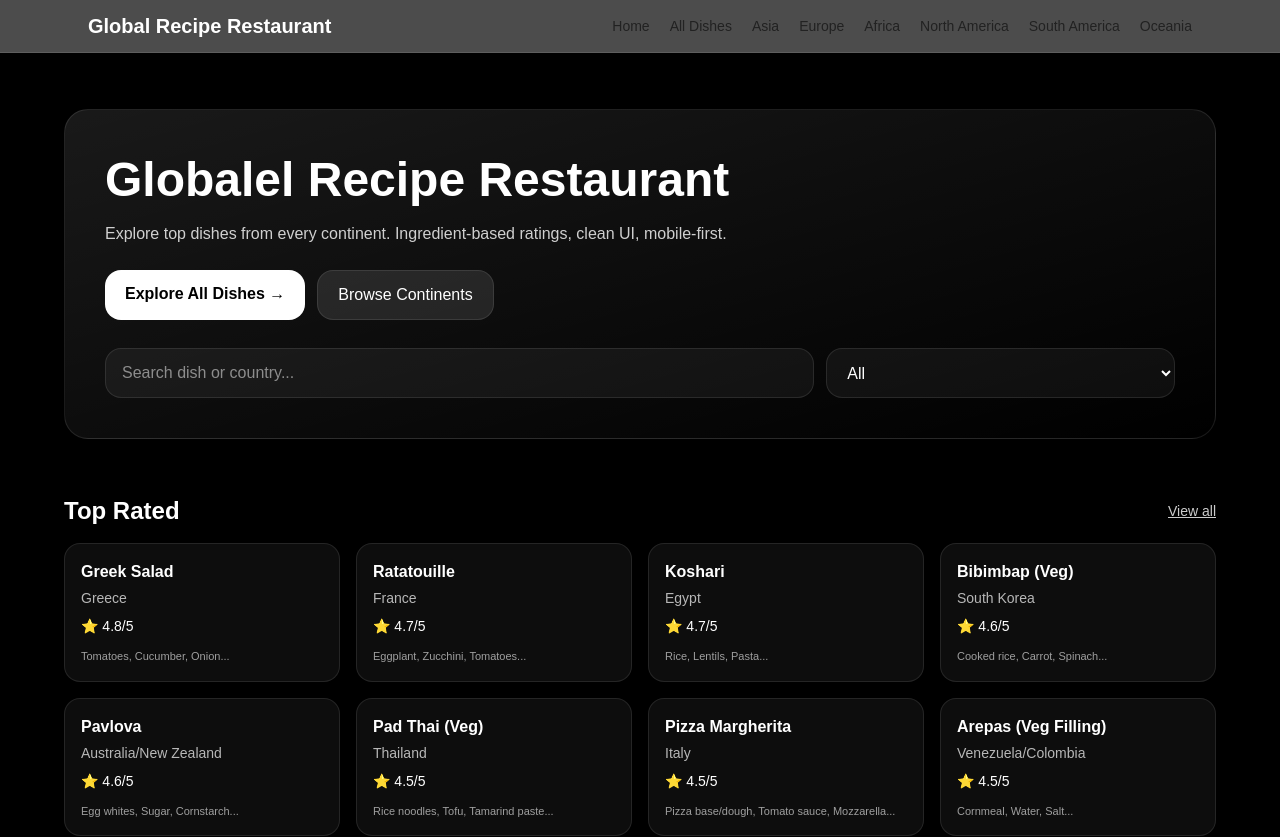
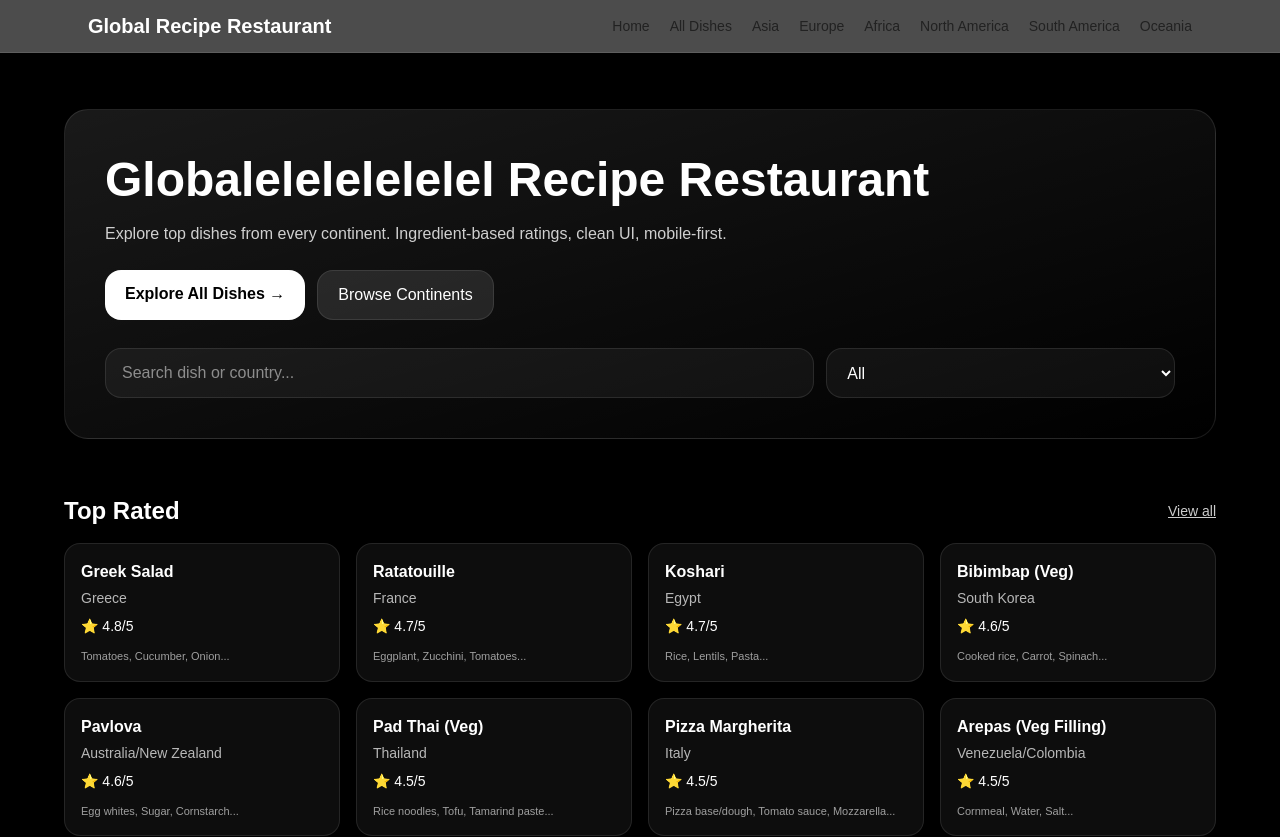
Before and after one commit to troytre/Recipe-Restaurant, a Next.js app: page / in a window 1280 px wide. Shown: the top 837 px of the page. Built offline with nearby package versions, Linux system fonts and the light colour scheme.

Commit message:
Globolelelelel commit

```diff
--- a/src/app/page.js
+++ b/src/app/page.js
@@ -35,7 +35,7 @@ export default function HomePage() {
         <div className="max-w-6xl mx-auto">
           <div className="rounded-3xl border border-white/10 bg-gradient-to-br from-white/10 to-transparent p-6 sm:p-10">
             <h1 className="text-3xl sm:text-5xl font-extrabold leading-tight">
-              Globalel Recipe Restaurant
+              Globalelelelelelel Recipe Restaurant
             </h1>
             <p className="opacity-80 mt-3 max-w-2xl text-sm sm:text-base">
               Explore top dishes from every continent. Ingredient-based ratings, clean UI, mobile-first.
```
